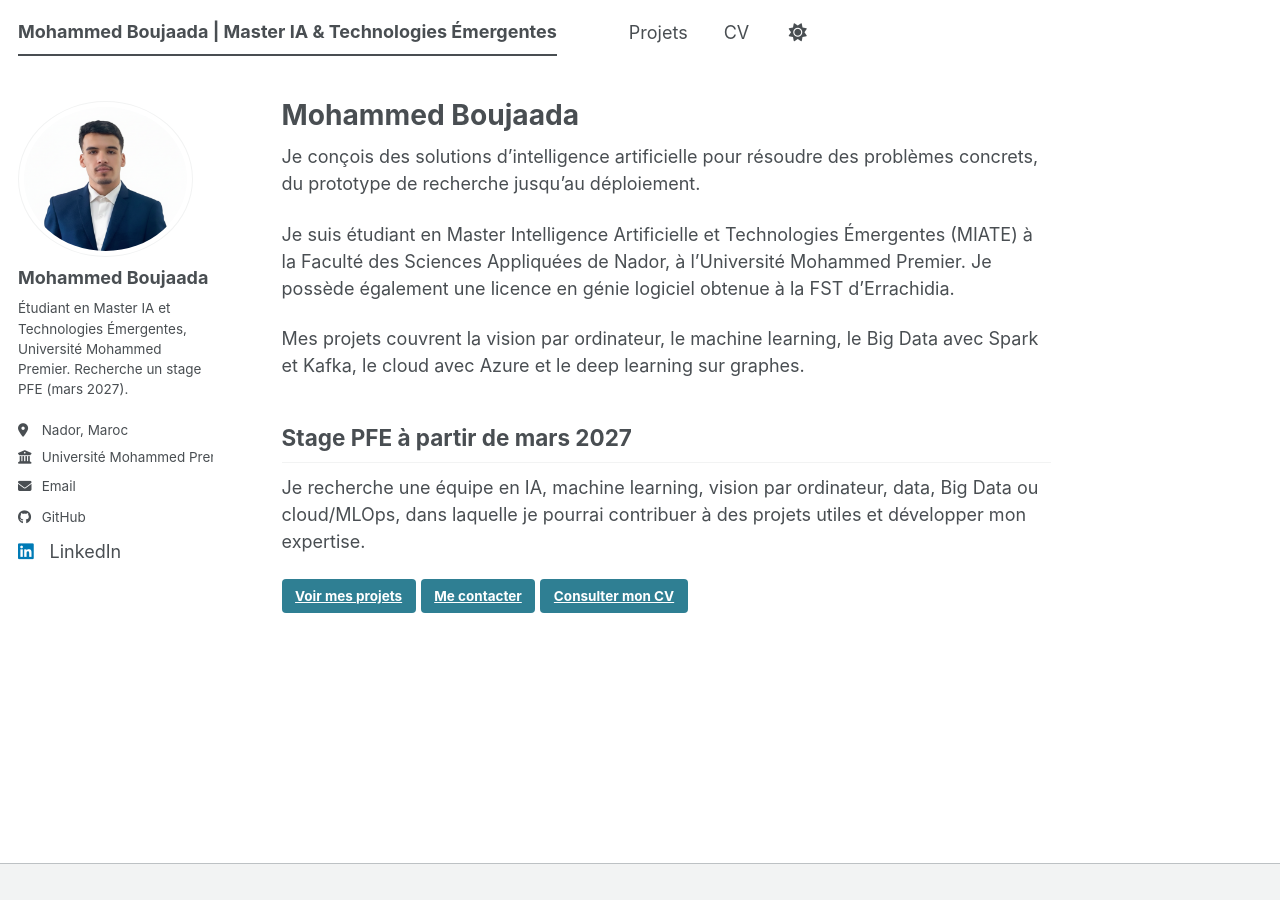
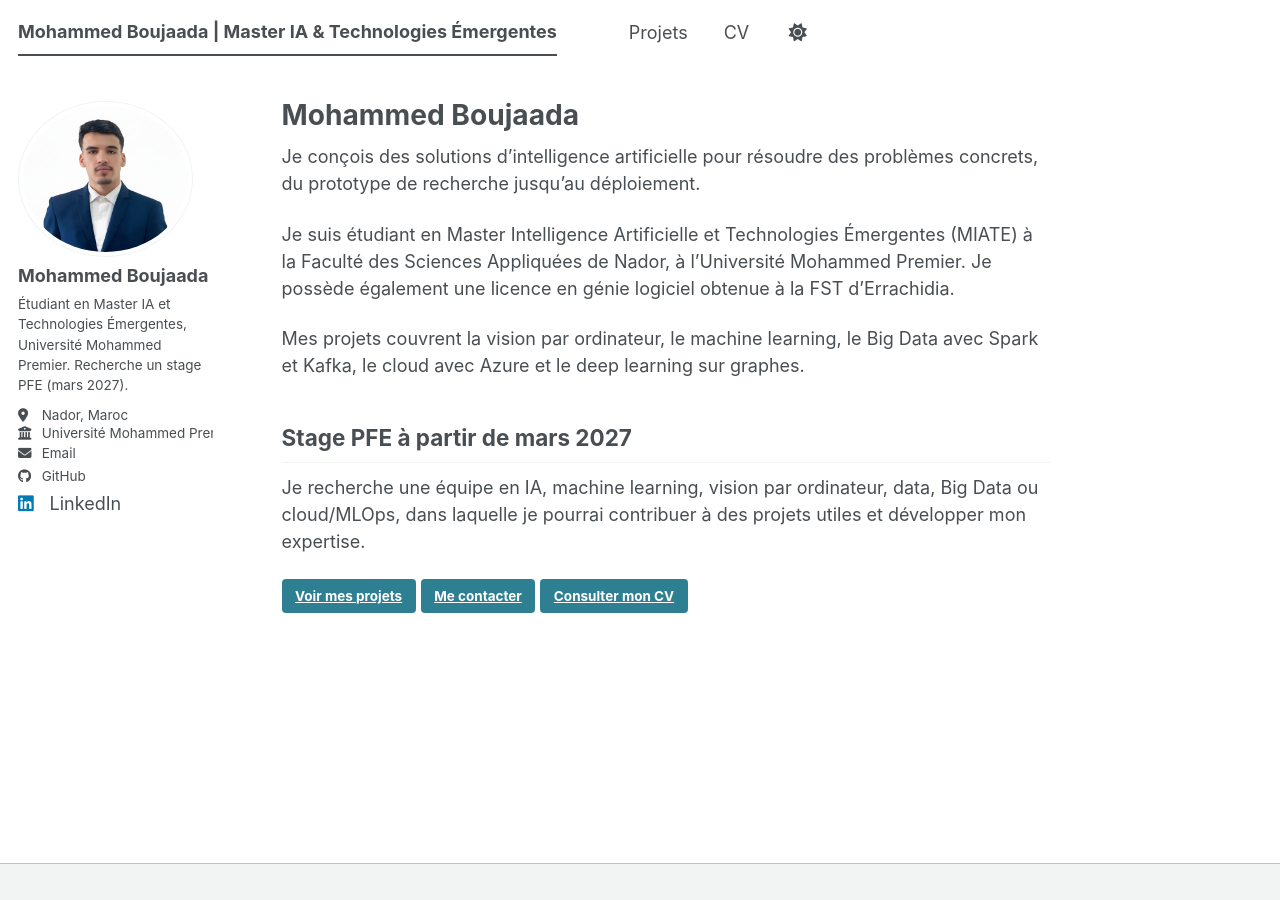
Before and after one commit to mohammed-boujaada/mohammed-boujaada.github.io, a Jekyll site: the page built from index.md, in a window 1280 px wide. Built offline with Jekyll 4.4.1, drawn with Linux system fonts in a browser that asks for light colours; a style sheet for code colours, icons or effects is not loaded.

Commit message:
Tighten sidebar spacing and compact layout

```diff
--- a/_sass/layout/_sidebar.scss
+++ b/_sass/layout/_sidebar.scss
@@ -158,7 +158,7 @@
     border-radius: 50%;
 
     @include breakpoint($large) {
-      padding: 5px;
+      padding: 4px;
       border: 1px solid var(--global-border-color);
     }
   }
@@ -167,9 +167,9 @@
 .author__content {
   display: table-cell;
   vertical-align: top;
-  padding-left: 15px;
-  padding-right: 25px;
-  line-height: 1;
+  padding-left: 12px;
+  padding-right: 16px;
+  line-height: 1.2;
 
   @include breakpoint($large) {
     display: block;
@@ -183,8 +183,8 @@
   margin: 0;
 
   @include breakpoint($large) {
-    margin-top: 10px;
-    margin-bottom: 10px;
+    margin-top: 8px;
+    margin-bottom: 8px;
   }
 }
 .sidebar .author__name {
@@ -212,8 +212,8 @@
   margin: 0;
 
   @include breakpoint($large) {
-    margin-top: 10px;
-    margin-bottom: 20px;
+    margin-top: 8px;
+    margin-bottom: 12px;
   }
 }
 
@@ -248,8 +248,8 @@
   display: none;
   position: absolute;
   right: 0;
-  margin-top: 15px;
-  padding: 10px;
+  margin-top: 10px;
+  padding: 8px 10px;
   list-style-type: none;
   border: 0;
   border-radius: $border-radius;
@@ -276,16 +276,19 @@
 
   li {
     white-space: nowrap;
+    margin: 0;
+    line-height: 1.3;
   }
 
   a {
     display: block;
-    margin-bottom: 5px;
-    padding-right: 5px;
+    margin-bottom: 2px;
+    padding-right: 4px;
     padding-top: 2px;
     padding-bottom: 2px;
     color: inherit;
     font-size: 100%;
+    line-height: 1.3;
     text-decoration: none;
 
     &:hover {
```
